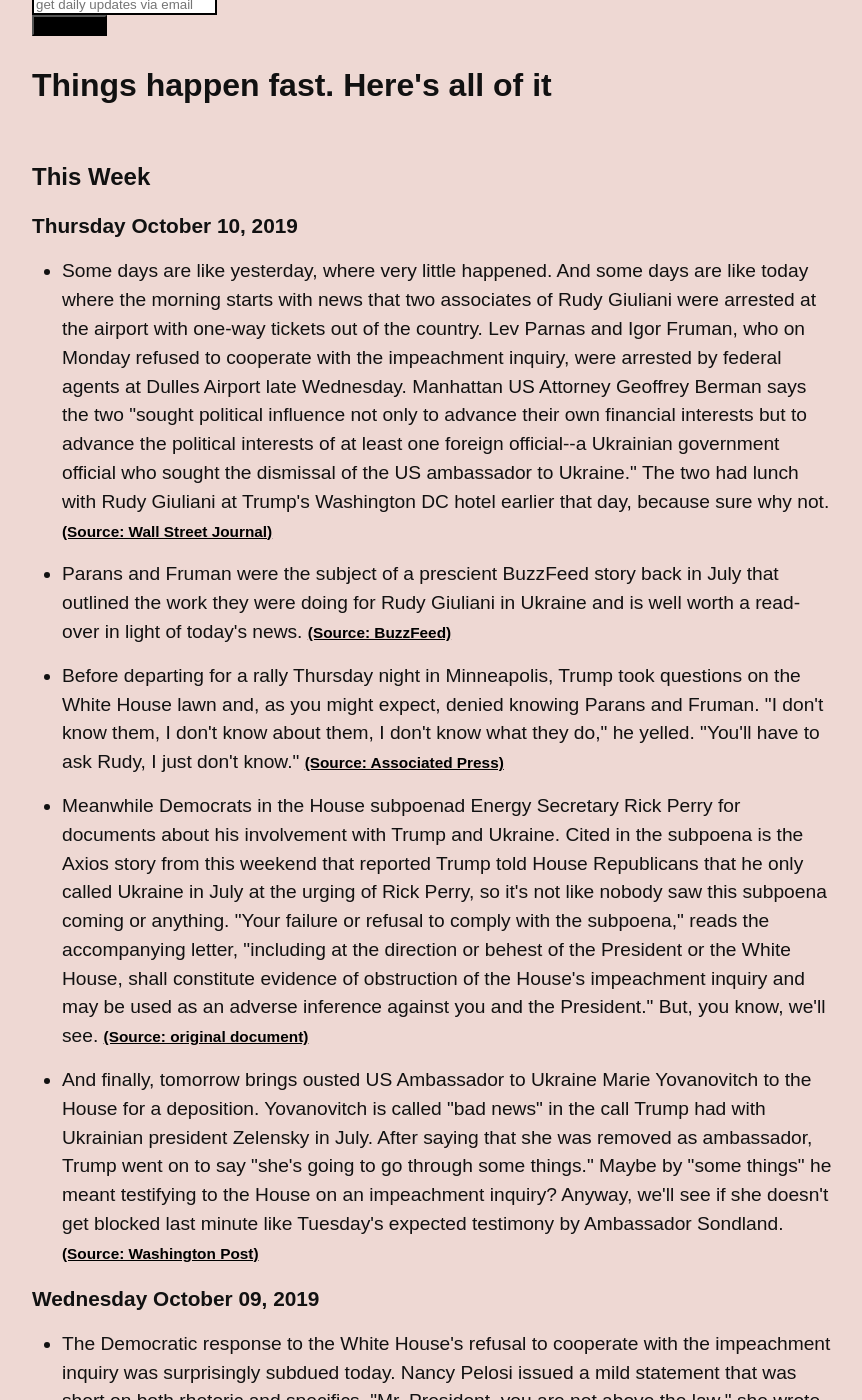
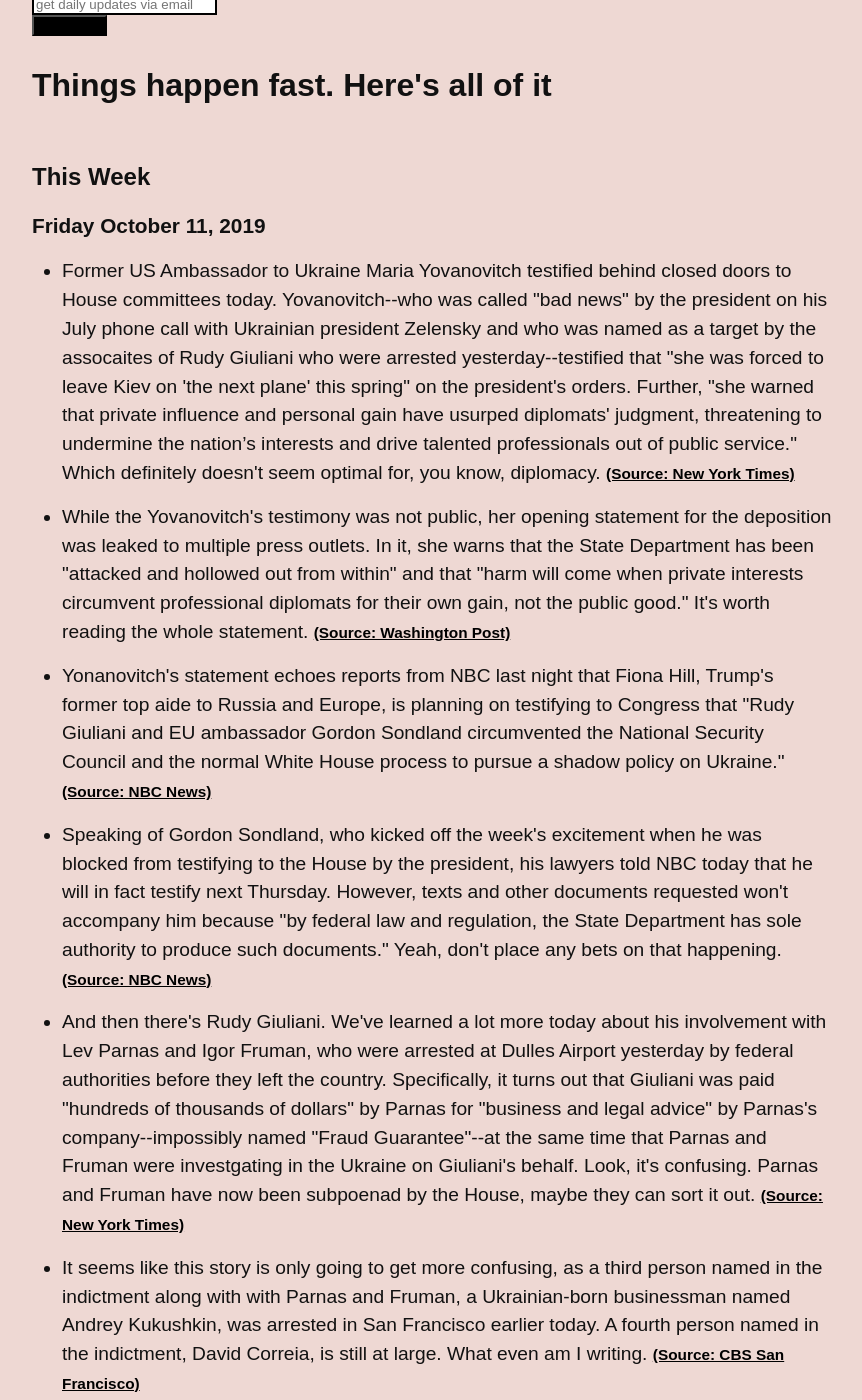
Before and after one commit to dansinker/impeachment.fyi, a Jekyll site: the page built from archive.md, in a window 1280 px wide and 1400 px high, scrolled down 204 px. Shown: the whole window, without its empty margins (268-1130 px from the left). Built offline with Jekyll 4.4.1, drawn with Linux system fonts in a browser that asks for light colours; nearby versions of some CDN libraries; some web fonts are replaced; comment, search, counter and statistics services are not loaded; some of the changed text lies outside the part shown.

Commit message:
jesus this one took a while. October 11 update

```diff
--- a/_data/news.yml
+++ b/_data/news.yml
@@ -1,4 +1,29 @@
 news:
+- date: 2019-10-11
+  yesterday: Week three of the impeachment inquiry kicked up more than a few notches this week. First, the <a href="https://www.politico.com/news/2019/10/08/white-house-formally-tells-democrats-it-wont-cooperate-with-impeachment-probe-000279">White House delcared</a> the inquiry "illegitimate" and refused to cooperate. And then, associates of the president's personal lawyer Rudy Giuliani <a href="https://www.wsj.com/articles/two-foreign-born-men-who-helped-giuliani-on-ukraine-arrested-on-campaign-finance-charges-11570714188?mod=hp_lead_pos1">were arrested at a DC airport</a> with one-way tickets out of the country and charged with campaign finance violations in connection with work in Ukraine. Which, you know, seems like something. Anyway, that brings us to now...
+  todays:
+  - item: Former US Ambassador to Ukraine Maria Yovanovitch testified behind closed doors to House committees today. Yovanovitch--who was called "bad news" by the president on his July phone call with Ukrainian president Zelensky and who was named as a target by the assocaites of Rudy Giuliani who were arrested yesterday--testified that "she was forced to leave Kiev on 'the next plane' this spring" on the president's orders. Further, "she warned that private influence and personal gain have usurped diplomats' judgment, threatening to undermine the nation’s interests and drive talented professionals out of public service." Which definitely doesn't seem optimal for, you know, diplomacy.
+    source: New York Times
+    url: https://www.nytimes.com/2019/10/11/us/politics/marie-yovanovitch-trump-impeachment.html
+  - item: While the Yovanovitch's testimony was not public, her opening statement for the deposition was leaked to multiple press outlets. In it, she warns that the State Department has been "attacked and hollowed out from within" and that "harm will come when private interests circumvent professional diplomats for their own gain, not the public good." It's worth reading the whole statement.
+    source: Washington Post
+    url: https://www.washingtonpost.com/context/read-marie-yovanovitch-s-prepared-deposition-statement/dffbf543-a373-46e0-a957-bc12a9371af4/
+  - item: Yonanovitch's statement echoes reports from NBC last night that Fiona Hill, Trump's former top aide to Russia and Europe, is planning on testifying to Congress that "Rudy Giuliani and EU ambassador Gordon Sondland circumvented the National Security Council and the normal White House process to pursue a shadow policy on Ukraine."
+    source: NBC News
+    url: https://www.nbcnews.com/politics/donald-trump/trump-s-former-russia-adviser-set-give-testimony-giuliani-sondland-n1064846
+  - item: Speaking of Gordon Sondland, who kicked off the week's excitement when he was blocked from testifying to the House by the president, his lawyers told NBC today that he will in fact testify next Thursday. However, texts and other documents requested won't accompany him because "by federal law and regulation, the State Department has sole authority to produce such documents." Yeah, don't place any bets on that happening.
+    source: NBC News
+    url: https://www.nbcnews.com/politics/trump-impeachment-inquiry/e-u-ambassador-sondland-testify-impeachment-inquiry-defying-state-department-n1064966
+  - item: And then there's Rudy Giuliani. We've learned a lot more today about his involvement with Lev Parnas and Igor Fruman, who were arrested at Dulles Airport yesterday by federal authorities before they left the country. Specifically, it turns out that Giuliani was paid "hundreds of thousands of dollars" by Parnas for "business and legal advice" by Parnas's company--impossibly named "Fraud Guarantee"--at the same time that Parnas and Fruman were investgating in the Ukraine on Giuliani's behalf. Look, it's confusing. Parnas and Fruman have now been subpoenad by the House, maybe they can sort it out.
+    source: New York Times
+    url: https://www.nytimes.com/2019/10/10/us/politics/rudy-giuliani-ukraine-associates.html
+  - item: It seems like this story is only going to get more confusing, as a third person named in the indictment along with with Parnas and Fruman, a Ukrainian-born businessman named Andrey Kukushkin, was arrested in San Francisco earlier today. A fourth person named in the indictment, David Correia, is still at large. What even am I writing.
+    source: CBS San Francisco
+    url: https://sanfrancisco.cbslocal.com/2019/10/11/andrey-kukushkin-ukraine-campaign-finance-violations-rudy-giuliani/
+  - item: And finally, because of course the week was going to wrap up this way, Donald Trump was asked by reporters on his way to a rally tonight if Rudy Giuliani was still his lawyer. His response? "I don't know." Sure, let's go with that.
+    source: USA Today
+    url: https://www.usatoday.com/story/news/politics/2019/10/11/rudy-giuliani-donald-trump-wont-say-if-ex-mayor-still-attorney/3945806002/
+  tomorrow: It's the weekend everything is going to be fine right? Well, there's still time for some late Friday news dumping, plus tomorrow's golf tantrums. Don't worry, the impeachment.fyi Weekend Addition will go out to subscribers mid-day Sunday, so sign up today.
 - date: 2019-10-10
   yesterday: Week three of the impeachment inquiry, which started with a <a href="https://www.politico.com/news/2019/10/08/white-house-formally-tells-democrats-it-wont-cooperate-with-impeachment-probe-000279">series of provocations</a> by the White House, took a breather on Wednesday. Beyond a <a href="https://www.speaker.gov/newsroom/10819-0">milquetoast letter</a> from Nancy Pelosi and some <a href="https://www.washingtonpost.com/politics/trump-impeachment-inquiry-live-updates/2019/10/09/d1bb38e0-e9f7-11e9-9c6d-436a0df4f31d_story.html">words of warning</a> from former VP Joe Biden, it was an actual chill day. Which definitely didn't start a trend if you were wondering.
   todays:
```
